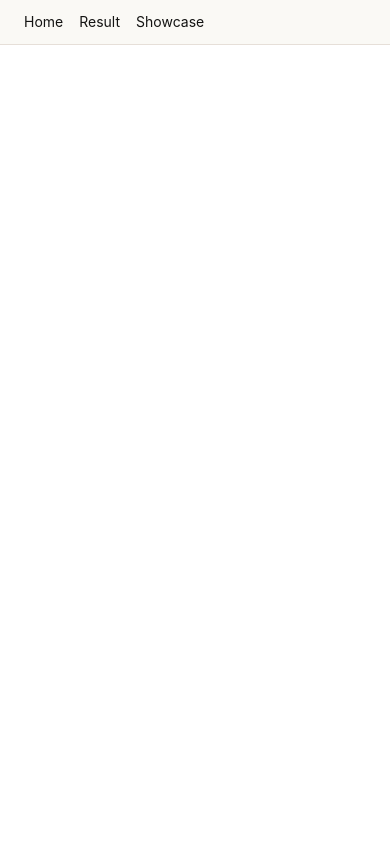
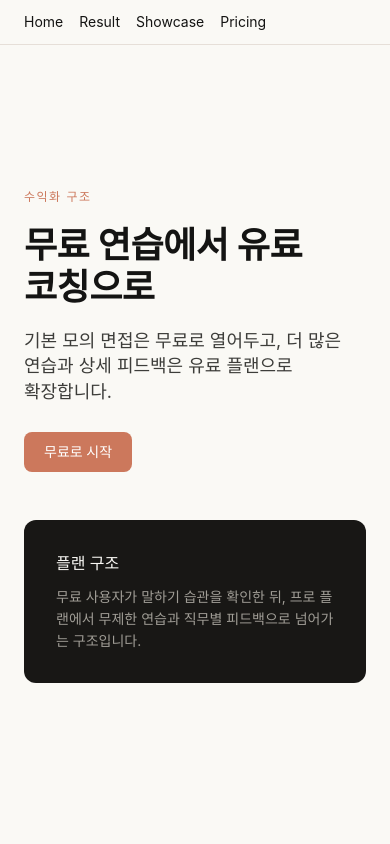
Before and after one commit to Parapara-Sejong/speech-mirror, a React (Vite) app in the folder frontend/: page /pricing in a window 390 px wide. Shown: the top 844 px of the page. Built offline with nearby package versions, Linux system fonts and the light colour scheme; no server answers; a web font is replaced by a local one.

Commit message:
feat : 가격 페이지 UI 추가 #12

```diff
--- a/frontend/src/App.tsx
+++ b/frontend/src/App.tsx
@@ -3,6 +3,7 @@ import { BrowserRouter, Link, Route, Routes } from 'react-router-dom';
 import { AnalysisPage } from './pages/AnalysisPage';
 import { InterviewPage } from './pages/InterviewPage';
 import { HomePage } from './pages/HomePage';
+import { PricingPage } from './pages/PricingPage';
 import { QuestionsPage } from './pages/QuestionsPage';
 import { ResultPage } from './pages/ResultPage';
 import { SetupPage } from './pages/SetupPage';
@@ -22,6 +23,9 @@ function App() {
         <Link to="/showcase" className="text-ink">
           Showcase
         </Link>
+        <Link to="/pricing" className="text-ink">
+          Pricing
+        </Link>
       </nav>
       <Routes>
         <Route path="/" element={<HomePage />} />
@@ -31,6 +35,7 @@ function App() {
         <Route path="/interview" element={<InterviewPage />} />
         <Route path="/result" element={<ResultPage />} />
         <Route path="/showcase" element={<ShowcasePage />} />
+        <Route path="/pricing" element={<PricingPage />} />
         <Route path="/dev" element={<AnalysisPage />} />
       </Routes>
     </BrowserRouter>
--- a/frontend/src/components/sections/CtaBand.tsx
+++ b/frontend/src/components/sections/CtaBand.tsx
@@ -19,11 +19,11 @@ export function CtaBand({ variant = 'coral', title, subtitle, action }: CtaBandP
         isCoral ? 'bg-primary text-on-primary' : 'bg-surface-dark text-on-dark',
       )}
     >
-      <h2 className="text-display-sm font-semibold">{title}</h2>
+      <h2 className="break-keep text-display-sm font-semibold">{title}</h2>
       {subtitle ? (
         <p
           className={cn(
-            'mx-auto mt-3 max-w-xl text-body-md',
+            'mx-auto mt-3 max-w-xl break-keep text-body-md',
             isCoral ? 'text-on-primary/90' : 'text-on-dark-soft',
           )}
         >
--- a/frontend/src/components/sections/Footer.tsx
+++ b/frontend/src/components/sections/Footer.tsx
@@ -1,11 +1,14 @@
-type FooterColumn = { title: string; links: string[] };
+import { Link } from 'react-router-dom';
+
+type FooterLink = string | { label: string; to?: string };
+type FooterColumn = { title: string; links: FooterLink[] };
 
 type FooterProps = {
   columns?: FooterColumn[];
 };
 
 const DEFAULT_COLUMNS: FooterColumn[] = [
-  { title: 'Product', links: ['모의 면접', '피드백', '가격'] },
+  { title: 'Product', links: ['모의 면접', '피드백', { label: '가격', to: '/pricing' }] },
   { title: 'Company', links: ['소개', '블로그', '채용'] },
   { title: 'Resources', links: ['가이드', 'FAQ', '문의'] },
   { title: 'Legal', links: ['이용약관', '개인정보', '쿠키'] },
@@ -20,7 +23,17 @@ export function Footer({ columns = DEFAULT_COLUMNS }: FooterProps) {
             <p className="text-title-sm font-medium text-on-dark">{column.title}</p>
             <ul className="mt-3 flex flex-col gap-2 text-body-sm">
               {column.links.map((link) => (
-                <li key={link}>{link}</li>
+                <li key={typeof link === 'string' ? link : link.label}>
+                  {typeof link === 'string' ? (
+                    link
+                  ) : link.to ? (
+                    <Link to={link.to} className="active:text-on-dark">
+                      {link.label}
+                    </Link>
+                  ) : (
+                    link.label
+                  )}
+                </li>
               ))}
             </ul>
           </div>
--- a/frontend/src/components/sections/HeroBand.tsx
+++ b/frontend/src/components/sections/HeroBand.tsx
@@ -15,8 +15,10 @@ export function HeroBand({ eyebrow, title, subtitle, actions, aside }: HeroBandP
         {eyebrow ? (
           <span className="text-caption-uppercase uppercase text-primary">{eyebrow}</span>
         ) : null}
-        <h1 className="text-display-xl font-semibold text-ink">{title}</h1>
-        {subtitle ? <p className="text-title-md text-body">{subtitle}</p> : null}
+        <h1 className="break-keep text-display-md font-semibold text-ink md:text-display-xl">
+          {title}
+        </h1>
+        {subtitle ? <p className="break-keep text-title-md text-body">{subtitle}</p> : null}
         {actions ? <div className="mt-2 flex flex-wrap gap-3">{actions}</div> : null}
       </div>
       {aside ? <div>{aside}</div> : null}
--- /dev/null
+++ b/frontend/src/pages/PricingPage.tsx
@@ -0,0 +1,43 @@
+import { CtaBand } from '../components/sections/CtaBand';
+import { Footer } from '../components/sections/Footer';
+import { HeroBand } from '../components/sections/HeroBand';
+import { Button } from '../components/ui/Button';
+import { PricingTierCard } from '../components/ui/PricingTierCard';
+import { ProductMockupCardDark } from '../components/ui/ProductMockupCardDark';
+import { PRICING_TIERS } from '../constants/pricing';
+
+export function PricingPage() {
+  return (
+    <main className="min-h-screen bg-canvas text-body">
+      <div className="mx-auto flex max-w-[1200px] flex-col gap-section px-6 py-12">
+        <HeroBand
+          eyebrow="수익화 구조"
+          title="무료 연습에서 유료 코칭으로"
+          subtitle="기본 모의 면접은 무료로 열어두고, 더 많은 연습과 상세 피드백은 유료 플랜으로 확장합니다."
+          actions={<Button>무료로 시작</Button>}
+          aside={
+            <ProductMockupCardDark title="플랜 구조">
+              무료 사용자가 말하기 습관을 확인한 뒤, 프로 플랜에서 무제한 연습과 직무별 피드백으로
+              넘어가는 구조입니다.
+            </ProductMockupCardDark>
+          }
+        />
+
+        <section className="grid grid-cols-1 gap-6 md:grid-cols-3">
+          {PRICING_TIERS.map((tier) => (
+            <PricingTierCard key={tier.name} {...tier} />
+          ))}
+        </section>
+
+        <CtaBand
+          variant="dark"
+          title="지금은 구조를 보여주는 화면입니다"
+          subtitle="실제 결제 플로우 없이, 어떤 플랜으로 수익화할 수 있는지만 보여줍니다."
+          action={<Button variant="secondary-on-dark">플랜 구조 확인</Button>}
+        />
+
+        <Footer />
+      </div>
+    </main>
+  );
+}
```
Also changed, not shown: 2 other files (tests, documents, lock files or other folders).
